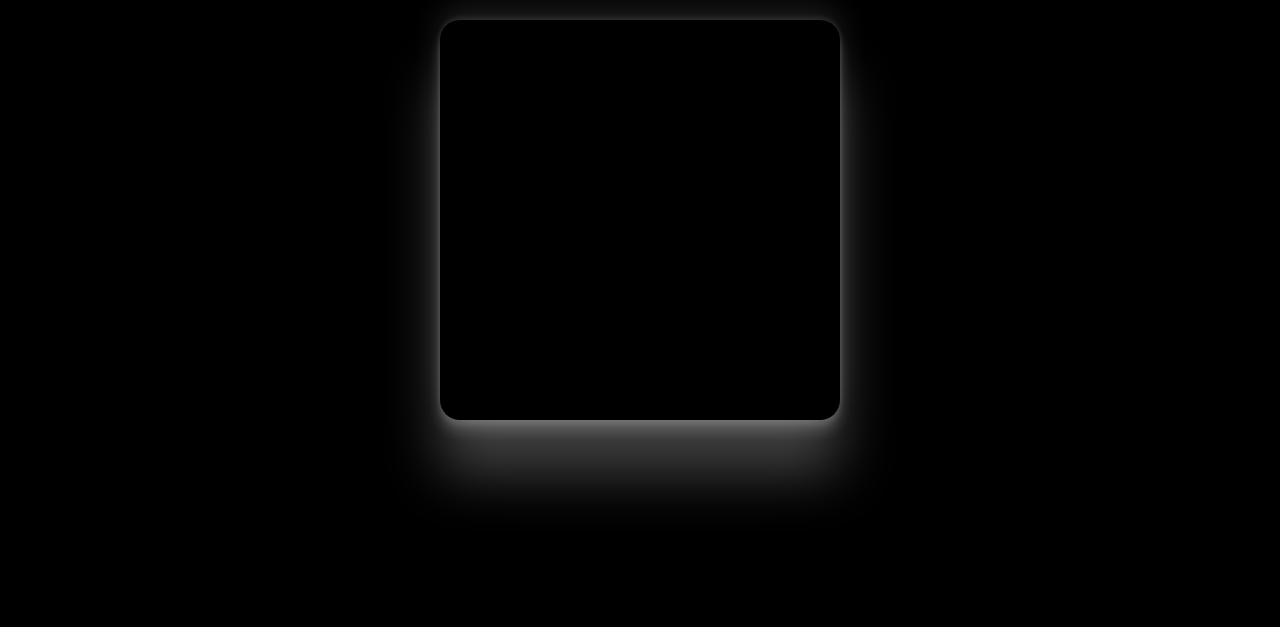
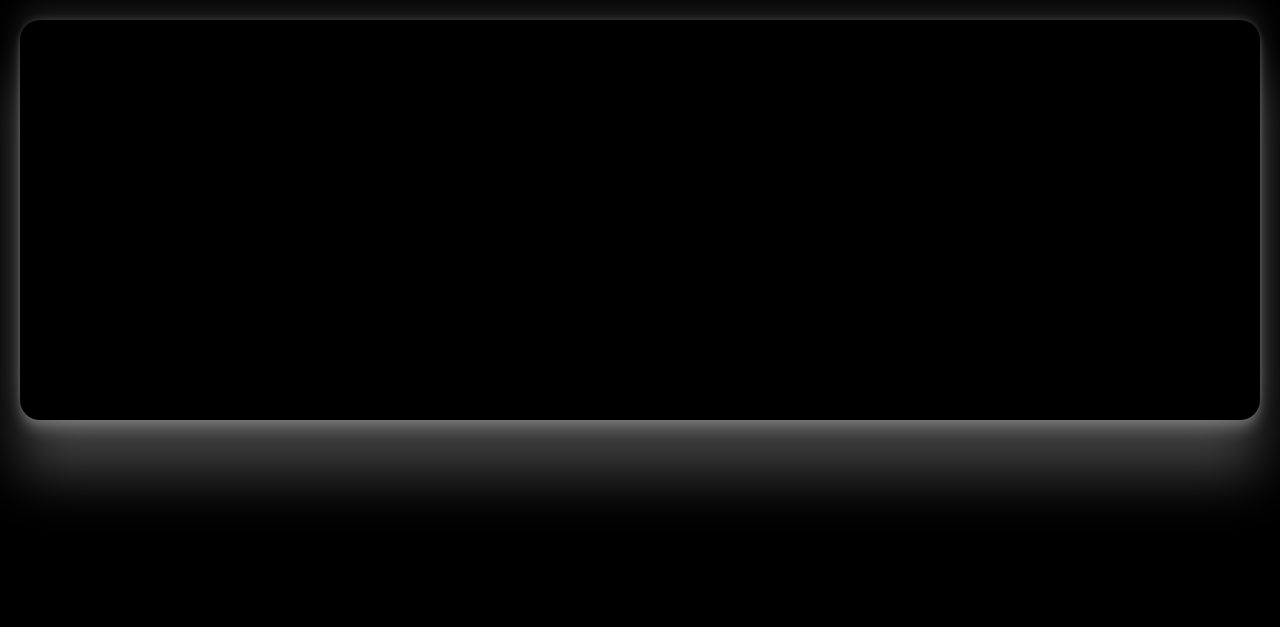
Before and after one commit to tofuunreel-hub/portfolio, a website built with Vite: page contact/index.html in a window 1280 px wide. Shown: the part 40-667 px from the top of the page. Built offline with nearby package versions, Linux system fonts and the light colour scheme.

Commit message:
Update contact

```diff
--- a/contact/style.scss
+++ b/contact/style.scss
@@ -25,11 +25,11 @@ body {
     display: flex;
     align-items: start;
     justify-content: center;
-    padding-top: variables.$size5;
+    padding: variables.$size5 variables.$size2;
     box-sizing: border-box;
 
     .contact-formulaire {
-      width: 400px;
+      width: 100%;
       height: 400px;
       box-shadow: rgba(255, 255, 255, 0.25) 0px 54px 55px, rgba(255, 255, 255, 0.12) 0px -12px 30px, rgba(255, 255, 255, 0.12) 0px 4px 6px, rgba(255, 255, 255, 0.17) 0px 12px 13px, rgba(255, 255, 255, 0.09) 0px -3px 5px;
       border-radius: 20px;
```
